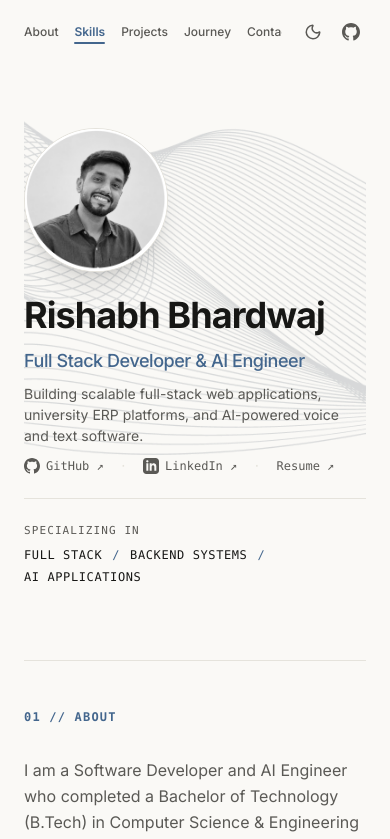
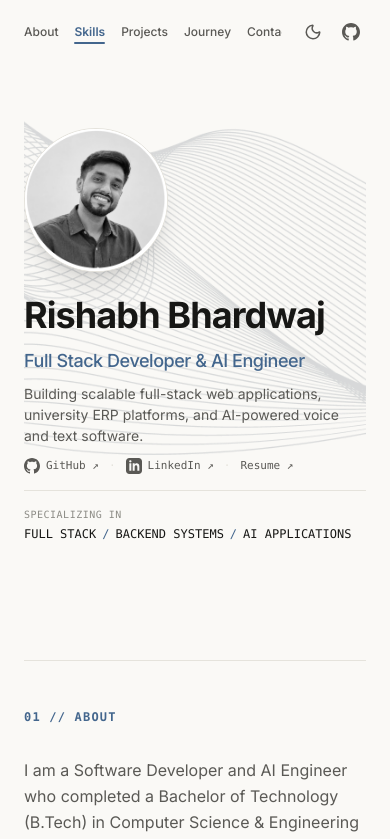
Before and after one commit to rishabhbhardwaj-dev/rishabh-portfolio, a React (Vite) app: page / in a window 390 px wide. Shown: the top 839 px of the page. Built offline with nearby package versions, Linux system fonts and the light colour scheme.

Commit message:
style: refine mobile hero signature

```diff
--- a/src/sections/Hero.jsx
+++ b/src/sections/Hero.jsx
@@ -66,7 +66,7 @@ export default function Hero() {
           </p>
 
           {/* Simple Document Text Links with Icons */}
-          <div className="flex flex-wrap items-center gap-4 sm:gap-5 mt-3 sm:mt-3.5 md:mt-5 text-xs sm:text-sm font-mono text-textSecondary">
+          <div className="flex flex-wrap items-center gap-x-2.5 sm:gap-x-4 md:gap-x-5 gap-y-1.5 mt-3 sm:mt-3.5 md:mt-5 text-[11px] sm:text-xs md:text-sm font-mono text-textSecondary">
             <a
               href={siteConfig.social.github}
               target="_blank"
@@ -121,16 +121,20 @@ export default function Hero() {
           </div>
 
           {/* Thin horizontal divider & Editorial Role Signature */}
-          <div className="pt-6 sm:pt-7 md:pt-8 mt-6 sm:mt-7 md:mt-8 border-t border-borderToken">
-            <h3 className="text-[11px] sm:text-xs font-mono font-medium tracking-widest text-textSecondary uppercase">
+          <div className="pt-4 sm:pt-5 md:pt-6 mt-4 sm:mt-5 md:mt-6 border-t border-borderToken">
+            <h3 className="text-[10px] sm:text-[10.5px] md:text-[11px] font-mono font-normal tracking-wider text-textMuted uppercase mb-1 sm:mb-1.5">
               SPECIALIZING IN
             </h3>
-            <div className="flex flex-wrap items-center gap-x-2.5 sm:gap-x-3 gap-y-1.5 mt-2 text-xs sm:text-sm font-mono font-medium tracking-wider text-textPrimary">
+            <div className="flex flex-wrap items-center gap-y-1 text-xs sm:text-[13px] md:text-sm font-mono font-medium tracking-normal sm:tracking-wide text-textPrimary">
               <span className="whitespace-nowrap">FULL STACK</span>
-              <span className="text-primary font-normal select-none" aria-hidden="true">/</span>
-              <span className="whitespace-nowrap">BACKEND SYSTEMS</span>
-              <span className="text-primary font-normal select-none" aria-hidden="true">/</span>
-              <span className="whitespace-nowrap">AI APPLICATIONS</span>
+              <span className="inline-flex items-center whitespace-nowrap">
+                <span className="text-primary font-light select-none px-1.5 sm:px-2" aria-hidden="true">/</span>
+                <span>BACKEND SYSTEMS</span>
+              </span>
+              <span className="inline-flex items-center whitespace-nowrap">
+                <span className="text-primary font-light select-none px-1.5 sm:px-2" aria-hidden="true">/</span>
+                <span>AI APPLICATIONS</span>
+              </span>
             </div>
           </div>
         </div>
```
